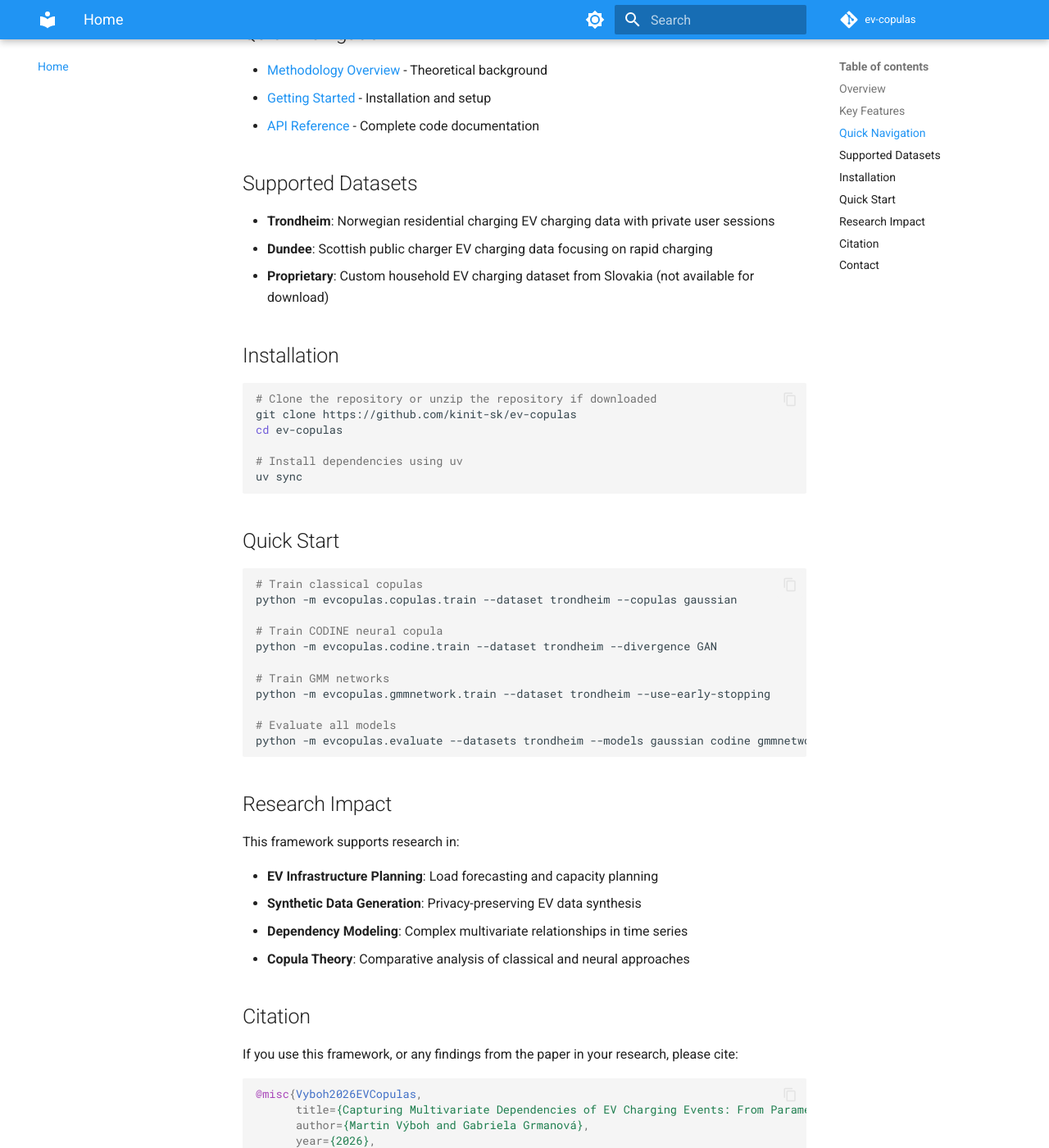
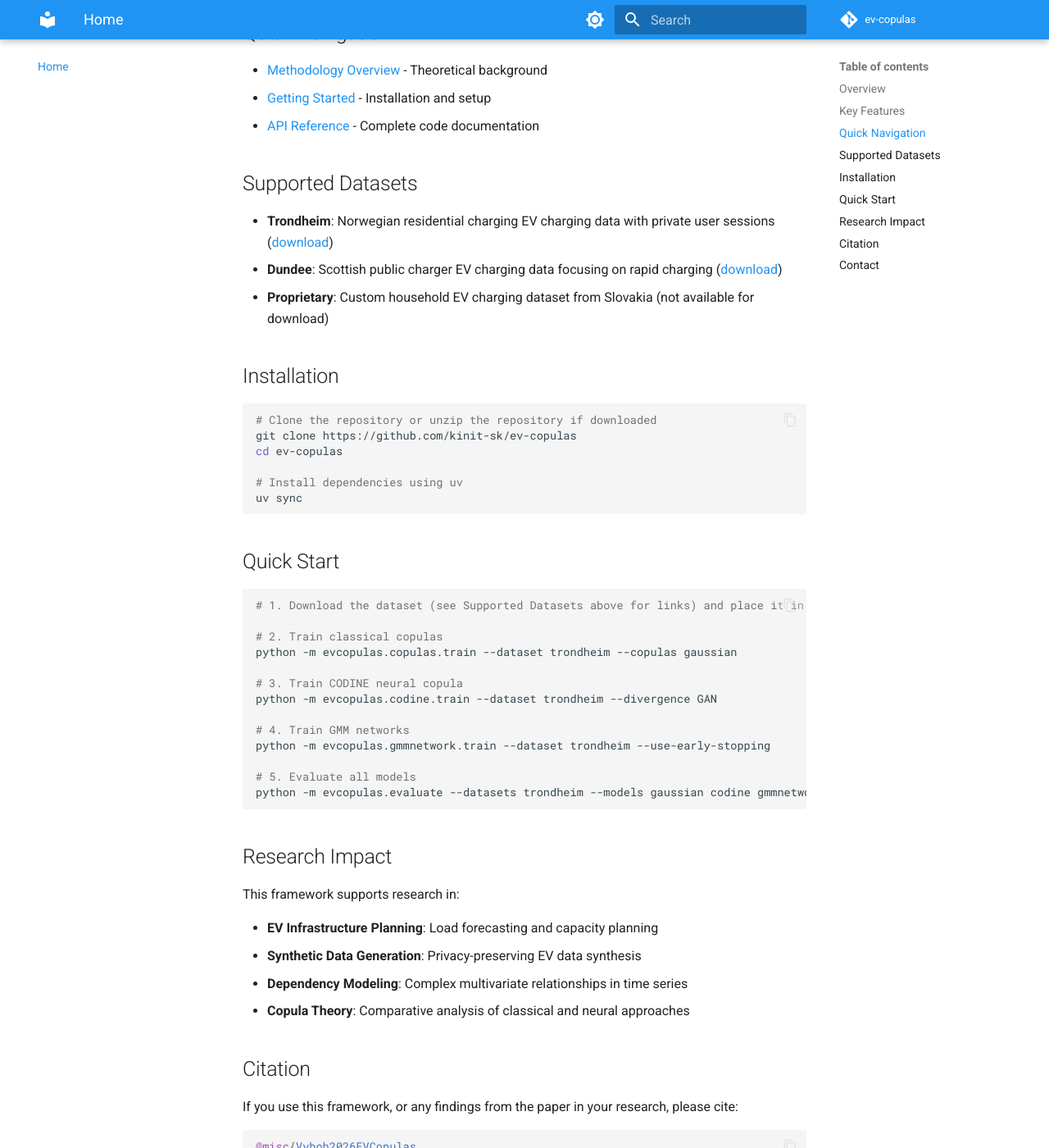
Before and after one commit to kinit-sk/ev-copulas, an MkDocs documentation site: the page built from docs/docs/index.md, in a window 1280 px wide and 1400 px high, scrolled down 1011 px. Shown: the whole window at 82% size. Built offline with MkDocs 1.6.1 and Material for MkDocs 9.7.7, drawn with Linux system fonts in a browser that asks for light colours; comment, search, counter and statistics services are not loaded.

Commit message:
chore: Download datasets in readme

````diff
--- a/docs/docs/index.md
+++ b/docs/docs/index.md
@@ -27,8 +27,8 @@ This repository provides implementations of several copula-based methods for EV
 
 ## Supported Datasets
 
-- **Trondheim**: Norwegian residential charging EV charging data with private user sessions
-- **Dundee**: Scottish public charger EV charging data focusing on rapid charging
+- **Trondheim**: Norwegian residential charging EV charging data with private user sessions ([download](https://drive.google.com/file/d/1TUQsq5ttHmmf2gmgsv-VUEXfpacJKTJz/view?usp=sharing))
+- **Dundee**: Scottish public charger EV charging data focusing on rapid charging ([download](https://drive.google.com/file/d/1sPwlcYr3Hr6IIXBtZC-1wCcdNY38zjR3/view?usp=sharing))
 - **Proprietary**: Custom household EV charging dataset from Slovakia (not available for download)
 
 ## Installation
@@ -45,16 +45,18 @@ uv sync
 ## Quick Start
 
 ```bash
-# Train classical copulas
+# 1. Download the dataset (see Supported Datasets above for links) and place it in data/raw/
+
+# 2. Train classical copulas
 python -m evcopulas.copulas.train --dataset trondheim --copulas gaussian
 
-# Train CODINE neural copula
+# 3. Train CODINE neural copula
 python -m evcopulas.codine.train --dataset trondheim --divergence GAN
 
-# Train GMM networks
+# 4. Train GMM networks
 python -m evcopulas.gmmnetwork.train --dataset trondheim --use-early-stopping
 
-# Evaluate all models
+# 5. Evaluate all models
 python -m evcopulas.evaluate --datasets trondheim --models gaussian codine gmmnetwork
 ```
 
````
Also changed, not shown: docs/docs/getting-started.md (+15 -0 lines), README.md, 1 other file.
